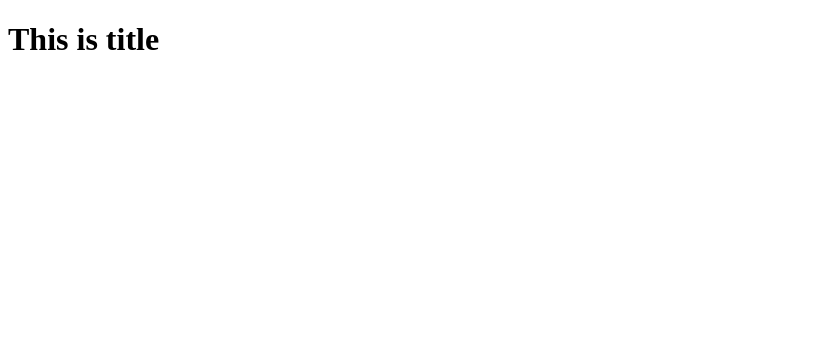
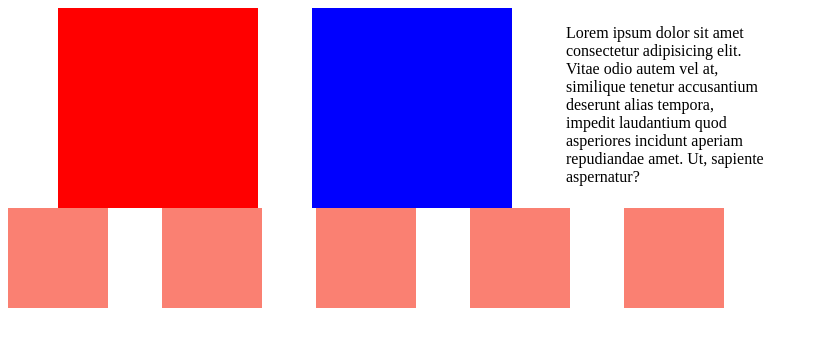
Before and after one commit to NokaK/lesson7-23, a plain HTML site: page index.html in a window 1280 px wide. Shown: the whole page, without its empty margins (0-818 px from the left). Drawn offline with Linux system fonts and the light colour scheme.

Commit message:
add blocks

```diff
--- a/index.html
+++ b/index.html
@@ -5,10 +5,26 @@
     <meta charset="UTF-8">
     <meta name="viewport" content="width=device-width, initial-scale=1.0">
     <title>Document</title>
+    <link rel="stylesheet" href="style.css">
 </head>
 
 <body>
-    <h1>This is title</h1>
+
+    <div class="wrapper">
+        <div class="block"></div>
+        <div class="block1"></div>
+        <p>Lorem ipsum dolor sit amet consectetur adipisicing elit. Vitae odio autem vel at, similique tenetur
+            accusantium deserunt alias tempora, impedit laudantium quod asperiores incidunt aperiam repudiandae amet.
+            Ut, sapiente aspernatur?</p>
+    </div>
+    <div class="boxes">
+        <div class="box"></div>
+        <div class="box"></div>
+        <div class="box"></div>
+        <div class="box"></div>
+        <div class="box"></div>
+    </div>
+
 </body>
 
 </html>
--- /dev/null
+++ b/style.css
@@ -0,0 +1,45 @@
+span {
+  width: 300px;
+
+  background-color: blue;
+}
+p {
+  display: inline-block;
+  width: 300px;
+}
+h1 {
+  display: inline-block;
+}
+
+.block {
+  width: 200px;
+  height: 200px;
+  background-color: red;
+  display: inline-block;
+  vertical-align: top;
+  margin-left: 50px;
+}
+.block1 {
+  width: 200px;
+  height: 200px;
+  background-color: blue;
+  display: inline-block;
+  vertical-align: top;
+  margin-left: 50px;
+}
+
+.wrapper p {
+  display: inline-block;
+  width: 200px;
+  vertical-align: top;
+  margin-left: 50px;
+}
+
+.box {
+  display: inline-block;
+  width: 100px;
+  height: 100px;
+  margin-right: 50px;
+  vertical-align: middle;
+  background-color: salmon;
+}
```
